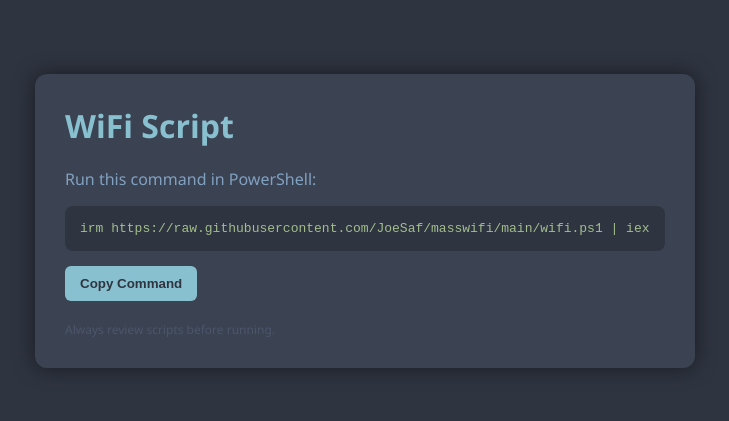
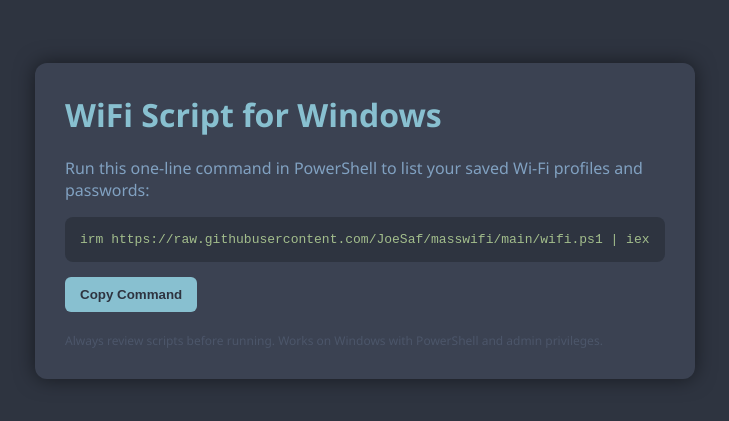
Before and after one commit to JoeSaf/masswifi, a plain HTML site: page index.html in a window 1280 px wide. Shown: the part 179-600 px from the top of the page, without its empty margins (275-1004 px from the left). Drawn offline with Linux system fonts and the light colour scheme.

Commit message:
Refine HTML title and add meta tags for SEO
Updated the title and added meta tags for description, robots, and viewport. Enhanced the body content to clarify the command usage.

```diff
--- a/index.html
+++ b/index.html
@@ -2,7 +2,11 @@
 <html lang="en">
 <head>
     <meta charset="UTF-8">
-    <title>WiFi Script</title>
+    <title>WiFi Script for Windows</title>
+    <meta name="description" content="A simple PowerShell script to list saved Wi-Fi profiles and passwords on Windows. Easy one-line command to run." />
+    <meta name="robots" content="index,follow" />
+    <link rel="canonical" href="https://JoeSaf.github.io/masswifi/" />
+    <meta name="viewport" content="width=device-width, initial-scale=1.0">
     <style>
         body {
             margin: 0;
@@ -67,8 +71,8 @@
 <body>
 
 <div class="container">
-    <h1>WiFi Script</h1>
-    <p>Run this command in PowerShell:</p>
+    <h1>WiFi Script for Windows</h1>
+    <p>Run this one-line command in PowerShell to list your saved Wi-Fi profiles and passwords:</p>
 
     <code id="cmd">
 irm https://raw.githubusercontent.com/JoeSaf/masswifi/main/wifi.ps1 | iex
@@ -77,7 +81,7 @@ irm https://raw.githubusercontent.com/JoeSaf/masswifi/main/wifi.ps1 | iex
     <button onclick="copyCmd()">Copy Command</button>
 
     <footer>
-        Always review scripts before running.
+        Always review scripts before running. Works on Windows with PowerShell and admin privileges.
     </footer>
 </div>
 
```
